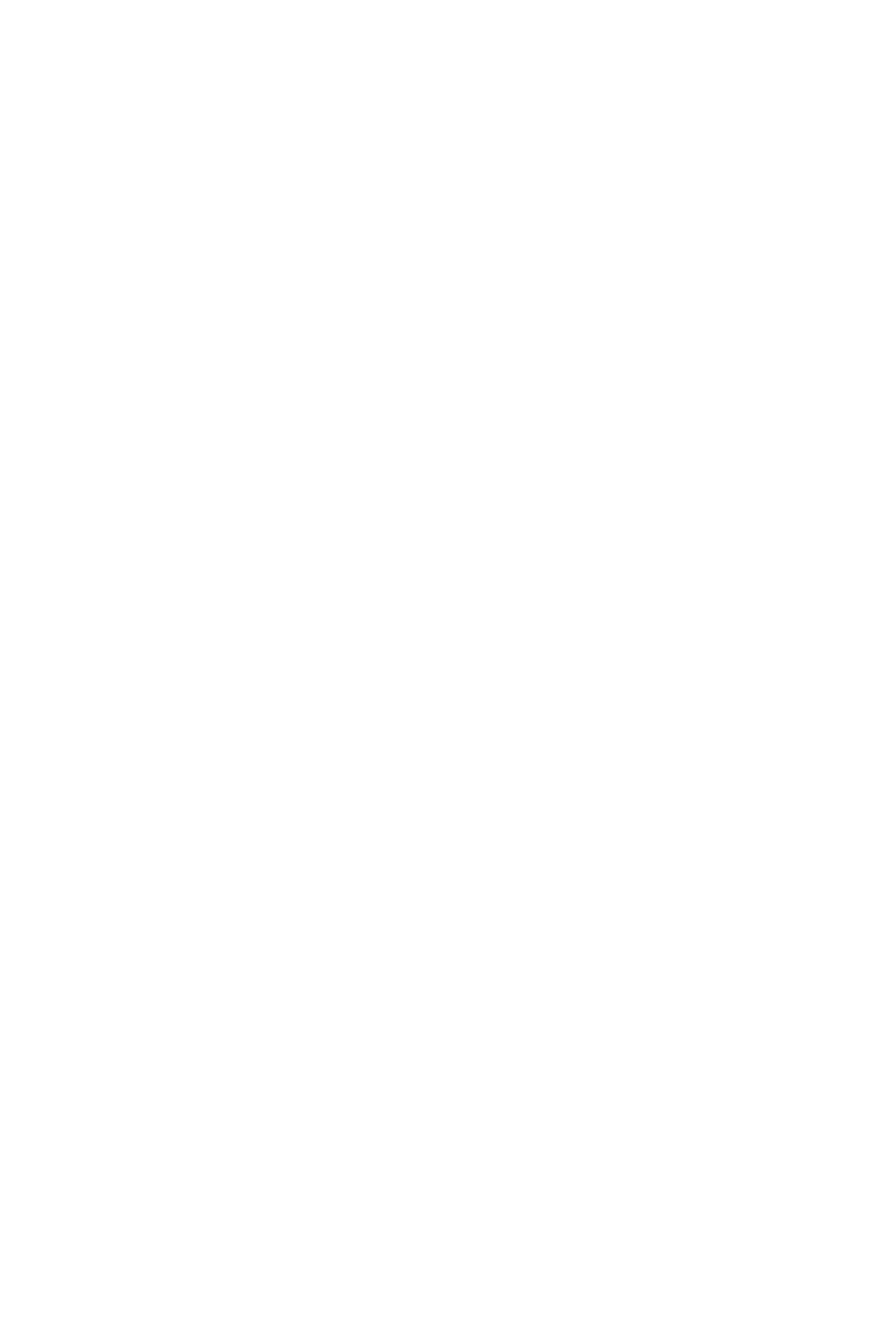
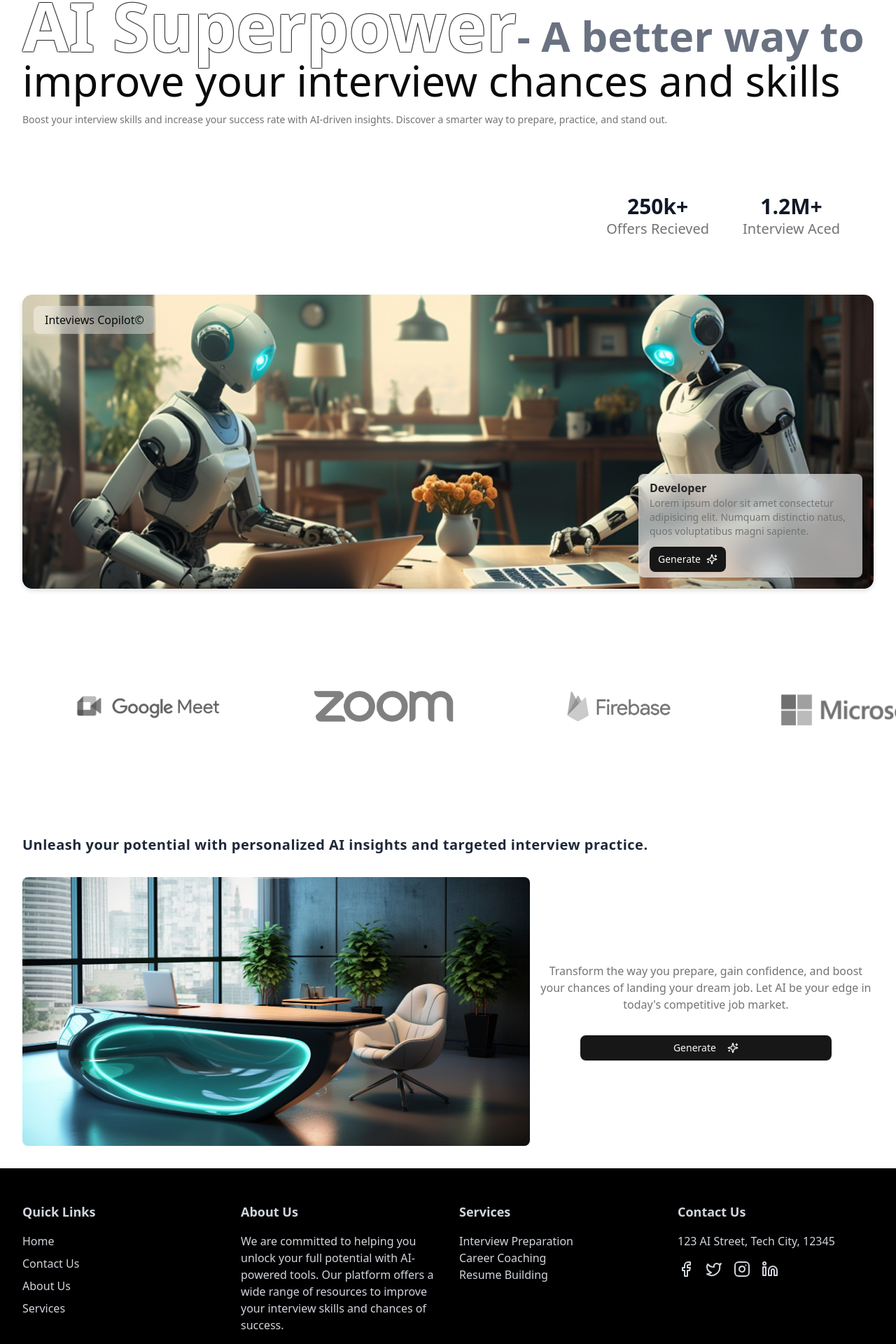
Before and after one commit to ChaithanyaKrishna28/PreppedUp, a React (Vite) app: page / in a window 1280 px wide. Shown: the part 140-2060 px from the top of the page at 70% size. Before the commit the page ends 800 px from the top, so only its background shows below. Built offline with nearby package versions, Linux system fonts and the light colour scheme; no server answers.

Commit message:
Changes : Home Screen Completed

```diff
--- a/package.json
+++ b/package.json
@@ -20,6 +20,7 @@
     "lucide-react": "^0.477.0",
     "react": "^19.0.0",
     "react-dom": "^19.0.0",
+    "react-fast-marquee": "^1.6.5",
     "react-router-dom": "^7.2.0",
     "tailwind-merge": "^3.0.2",
     "tailwindcss": "^4.0.9",
--- a/src/components/footer.tsx
+++ b/src/components/footer.tsx
@@ -1,8 +1,119 @@
+import React from "react";
 
-const Footer = () => {
-  return (
-    <div>Footer</div>
-  )
+import { Facebook, Twitter, Instagram, Linkedin } from "lucide-react"; // Import Lucide icons
+import { Link } from "react-router-dom";
+import { Container } from "@/components/container";
+import { MainRoutes } from "@/lib/helpers";
+
+interface SocialLinkProps {
+  href: string;
+  icon: React.ReactNode;
+  hoverColor: string;
 }
 
-export default Footer
+const SocialLink: React.FC<SocialLinkProps> = ({ href, icon, hoverColor }) => {
+  return (
+    <a
+      href={href}
+      target="_blank"
+      rel="noopener noreferrer"
+      className={`hover:${hoverColor}`}
+    >
+      {icon}
+    </a>
+  );
+};
+
+interface FooterLinkProps {
+  to: string;
+  children: React.ReactNode;
+}
+
+const FooterLink: React.FC<FooterLinkProps> = ({ to, children }) => {
+  return (
+    <li>
+      <Link
+        to={to}
+        className="hover:underline text-gray-300 hover:text-gray-100"
+      >
+        {children}
+      </Link>
+    </li>
+  );
+};
+
+export const Footer = () => {
+  return (
+    <div className="w-full bg-black text-gray-300 hover:text-gray-100 py-8">
+      <Container>
+        <div className="grid grid-cols-1 md:grid-cols-4 gap-8">
+          {/* First Column: Links */}
+          <div>
+            <h3 className="font-bold text-lg mb-4">Quick Links</h3>
+            <ul className="space-y-2">
+              {MainRoutes.map((route) => (
+                <FooterLink key={route.href} to={route.href}>
+                  {route.label}
+                </FooterLink>
+              ))}
+            </ul>
+          </div>
+
+          {/* Second Column: About Us */}
+          <div>
+            <h3 className="font-bold text-lg mb-4">About Us</h3>
+            <p>
+              We are committed to helping you unlock your full potential with
+              AI-powered tools. Our platform offers a wide range of resources to
+              improve your interview skills and chances of success.
+            </p>
+          </div>
+
+          {/* Third Column: Services */}
+          <div>
+            <h3 className="font-bold text-lg mb-4">Services</h3>
+            <ul>
+              <FooterLink to="/services/interview-prep">
+                Interview Preparation
+              </FooterLink>
+              <FooterLink to="/services/career-coaching">
+                Career Coaching
+              </FooterLink>
+              <FooterLink to="/services/resume-building">
+                Resume Building
+              </FooterLink>
+            </ul>
+          </div>
+
+          {/* Fourth Column: Address and Social Media */}
+          <div>
+            <h3 className="font-bold text-lg mb-4">Contact Us</h3>
+            <p className="mb-4">123 AI Street, Tech City, 12345</p>
+            <div className="flex gap-4">
+              <SocialLink
+                href="https://facebook.com"
+                icon={<Facebook size={24} />}
+                hoverColor="text-blue-500"
+              />
+              <SocialLink
+                href="https://twitter.com"
+                icon={<Twitter size={24} />}
+                hoverColor="text-blue-400"
+              />
+              <SocialLink
+                href="https://instagram.com"
+                icon={<Instagram size={24} />}
+                hoverColor="text-pink-500"
+              />
+              <SocialLink
+                href="https://linkedin.com"
+                icon={<Linkedin size={24} />}
+                hoverColor="text-blue-700"
+              />
+            </div>
+          </div>
+        </div>
+      </Container>
+    </div>
+  );
+};
--- /dev/null
+++ b/src/components/marquee-img.tsx
@@ -0,0 +1,10 @@
+
+export const MarqueImg = ({img} : {img:string}) => {
+  return (
+    <img
+        src={img}
+        className="w-44 h-44 xl:w-52 xl:h-52 object-contain grayscale mx-12 xl:mx-16"
+      alt=""
+    />
+  )
+}
--- a/src/index.css
+++ b/src/index.css
@@ -121,4 +121,11 @@
   body {
     @apply bg-background text-foreground;
   }
+  .text-outline{
+    color: white;
+    text-shadow: -1px -1px 0 rgba(0, 0, 0, 0.6),
+      /* Top-left */ 1px -1px 0 rgba(0, 0, 0, 0.6),
+      /* Top-right */ -1px 1px 0 rgba(0, 0, 0, 0.6),
+      /* Bottom-left */ 1px 1px 0 rgba(0, 0, 0, 0.6); /* Bottom-right */
+  }
 }
--- a/src/layouts/public-layout.tsx
+++ b/src/layouts/public-layout.tsx
@@ -1,8 +1,10 @@
-import Footer from "@/components/footer"
+import { Footer } from "@/components/footer"
 import Header from "@/components/header"
 import AuthHandler from "@/handlers/auth-handler"
 import { Outlet } from "react-router-dom"
 
+
+// footer brooo if you want to change it go for it
 export const PublicLayout = () => {
   return (
     <div className="w-full">
--- a/src/routes/home.tsx
+++ b/src/routes/home.tsx
@@ -1,8 +1,127 @@
+import { Container } from "@/components/container"
+import { MarqueImg } from "@/components/marquee-img";
+import { Button } from "@/components/ui/button"
+import { Sparkles } from "lucide-react"
+import Marquee from "react-fast-marquee";
+import { Link } from "react-router-dom";
 
+
+// it is a static page bro so add what ever you need because it is homepage ans is displayed to all my >>>>>>
 
 const HomePage = () => {
   return (
-    <div>
+    <div className="flex-col w-full pd-24">
+      <Container>
+      <div className="my-8">
+          <h2 className="text-3xl text-center md:text-left md:text-6xl">
+            <span className=" text-outline font-extrabold md:text-8xl">
+              AI Superpower
+            </span>
+            <span className="text-gray-500 font-extrabold">
+              - A better way to
+            </span>
+            <br />
+            improve your interview chances and skills
+          </h2>
+
+          <p className="mt-4 text-muted-foreground text-sm">
+            Boost your interview skills and increase your success rate with
+            AI-driven insights. Discover a smarter way to prepare, practice, and
+            stand out.
+          </p>
+        </div>
+
+
+
+        <div className="flex w-full items-center justify-evenly md:px-12 md:py-16 md:items-center md:justify-end gap-12">
+          <p className="text-3xl font-semibold text-gray-900 text-center">
+            250k+
+            <span className="block text-xl text-muted-foreground font-normal">
+              Offers Recieved
+            </span>
+          </p>
+          <p className="text-3xl font-semibold text-gray-900 text-center">
+            1.2M+
+            <span className="block text-xl text-muted-foreground font-normal">
+              Interview Aced
+            </span>
+          </p>
+        </div>
+
+
+        {/* image section */}
+        <div className="w-full mt-4 rounded-xl bg-gray-100 h-[420px] drop-shadow-md overflow-hidden relative">
+          <img
+            src="/assets/img/hero.jpg"
+            alt=""
+            className="w-full h-full object-cover"
+          />
+
+          <div className="absolute top-4 left-4 px-4 py-2 rounded-md bg-white/40 backdrop-blur-md">
+            Inteviews Copilot&copy;
+          </div>
+
+          <div className="hidden md:block absolute w-80 bottom-4 right-4 px-4 py-2 rounded-md bg-white/60 backdrop-blur-md">
+            <h2 className="text-neutral-800 font-semibold">Developer</h2>
+            <p className="text-sm text-neutral-500">
+              Lorem ipsum dolor sit amet consectetur adipisicing elit. Numquam
+              distinctio natus, quos voluptatibus magni sapiente.
+            </p>
+
+            <Button className="mt-3">
+              Generate <Sparkles />
+            </Button>
+          </div>
+        </div>
+      </Container>
+
+
+      {/* marque section */}
+      <div className=" w-full my-12">
+        <Marquee pauseOnHover>
+          <MarqueImg img="/assets/img/logo/firebase.png" />
+          <MarqueImg img="/assets/img/logo/meet.png" />
+          <MarqueImg img="/assets/img/logo/zoom.png" />
+          <MarqueImg img="/assets/img/logo/firebase.png" />
+          <MarqueImg img="/assets/img/logo/microsoft.png" />
+          <MarqueImg img="/assets/img/logo/meet.png" />
+          <MarqueImg img="/assets/img/logo/tailwindcss.png" />
+          <MarqueImg img="/assets/img/logo/microsoft.png" />
+        </Marquee>
+      </div>
+
+
+      <Container className="py-8 space-y-8">
+        <h2 className="tracking-wide text-xl text-gray-800 font-semibold">
+          Unleash your potential with personalized AI insights and targeted
+          interview practice.
+        </h2>
+
+        <div className="grid grid-cols-1 md:grid-cols-5 gap-3">
+          <div className="col-span-1 md:col-span-3">
+            <img
+              src="/assets/img/office.jpg"
+              alt=""
+              className="w-full max-h-96 rounded-md object-cover"
+            />
+          </div>
+
+          <div className="col-span-1 md:col-span-2 gap-8 max-h-96 min-h-96 w-full flex flex-col items-center justify-center text-center">
+            <p className="text-center text-muted-foreground">
+              Transform the way you prepare, gain confidence, and boost your
+              chances of landing your dream job. Let AI be your edge in
+              today&apos;s competitive job market.
+            </p>
+{/*  this is the button to start broooooo */}
+            <Link to={"/generate"} className="w-full">
+              <Button className="w-3/4">
+                Generate <Sparkles className="ml-2" />
+              </Button>
+            </Link>
+          </div>
+        </div>
+      </Container>
+
     </div>
   )
 }
```
Also changed, not shown: 1 other file (tests, documents, lock files or other folders).
